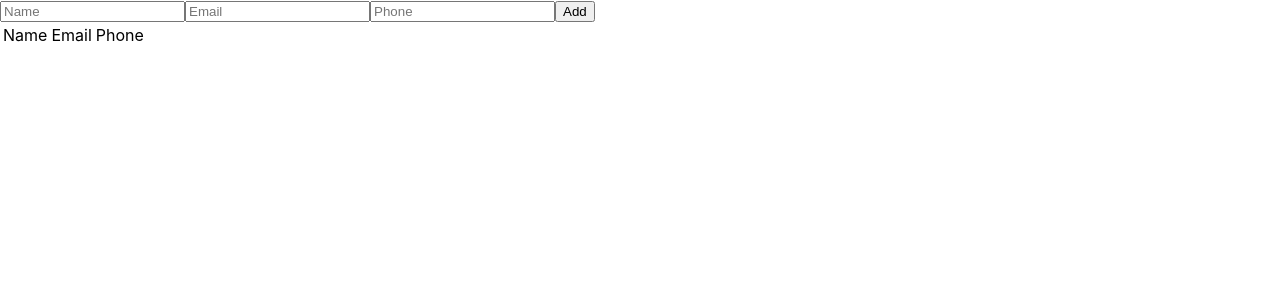
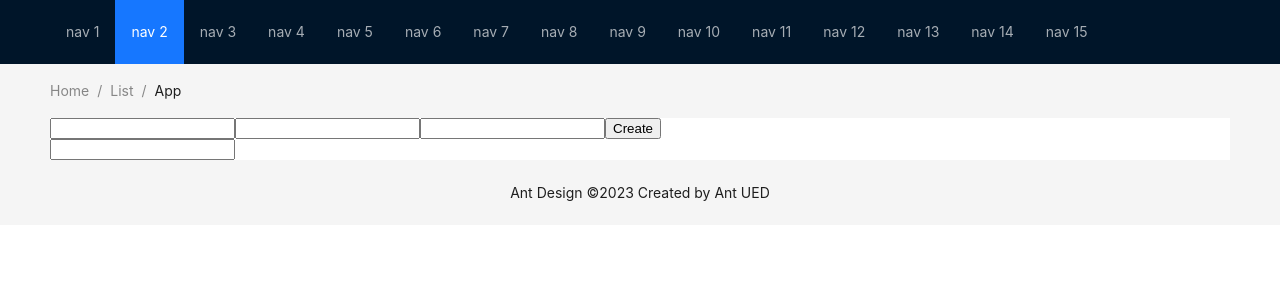
Before and after one commit to DuyTiger/reactJS, a React (Create React App) app in the folder demo/: page / in a window 1280 px wide. Shown: the top 300 px of the page. Built offline with nearby package versions, Linux system fonts and the light colour scheme.

Commit message:
antd + useMemo

```diff
--- /dev/null
+++ b/demo/craco.config.js
@@ -0,0 +1,4 @@
+/* craco.config.js */
+module.exports = {
+    // ...
+  };
--- a/demo/src/App.js
+++ b/demo/src/App.js
@@ -1,9 +1,59 @@
-import Bai4 from './components/Bai4'
+import { Breadcrumb, Layout, Menu, theme } from 'antd';
+import Bai4 from './components/Bai4';
 
+const { Header, Content, Footer } = Layout;
 const App = () => {
+  const {
+    token: { colorBgContainer },
+  } = theme.useToken();
   return (
-   <Bai4/>
+    <Layout className="layout">
+      <Header>
+        <div className="logo" />
+        <Menu
+          theme="dark"
+          mode="horizontal"
+          defaultSelectedKeys={['2']}
+          items={new Array(15).fill(null).map((_, index) => {
+            const key = index + 1;
+            return {
+              key,
+              label: `nav ${key}`,
+            };
+          })}
+        />
+      </Header>
+      <Content
+        style={{
+          padding: '0 50px',
+        }}
+      >
+        <Breadcrumb
+          style={{
+            margin: '16px 0',
+          }}
+        >
+          <Breadcrumb.Item>Home</Breadcrumb.Item>
+          <Breadcrumb.Item>List</Breadcrumb.Item>
+          <Breadcrumb.Item>App</Breadcrumb.Item>
+        </Breadcrumb>
+        <div
+          className="site-layout-content"
+          style={{
+            background: colorBgContainer,
+          }}
+        >
+          <Bai4 />
+        </div>
+      </Content>
+      <Footer
+        style={{
+          textAlign: 'center',
+        }}
+      >
+        Ant Design ©2023 Created by Ant UED
+      </Footer>
+    </Layout>
   );
-}
-
+};
 export default App;
--- a/demo/src/components/Bai4.js
+++ b/demo/src/components/Bai4.js
@@ -1,27 +1,39 @@
-import React from "react";
-import { useState, useEffect } from "react";
+import { useState, useEffect, useMemo } from "react";
+import FormUser from "./FormUser";
+import SreachBox from "./SreachBox";
 import TableUserList from "./TableUserList";
-import FormUser from "./FormUser";
 
 const DEFAULT_USER = { name: "", email: "", phone: "" };
+
 const Bai4 = () => {
+  const [formData, setFormData] = useState(DEFAULT_USER);
   const [userList, setUserList] = useState([]);
-  const [formData, setformData] = useState([DEFAULT_USER]);
-  const [keyword, setkeyworrd] = useState("");
-  const [searchUserList, setSearchUserList] = useState([]);
+  // const [searchUserList, setSearchUserList] = useState([]);
+  const [keyword, setKeyword] = useState("");
 
+  // useEffect(() => { // update nhieu du lieu
+  //   if (keyword !== "") {
+  //     const newUserList = userList.filter((item) => {
+  //       return item.name.includes(keyword) || item.email.includes(keyword)
+  //     });
 
-//   useEffect(() => {
-//     if (keyword !== ''){
-//         const newUserList = userList.filter((item) => {
-//             return item.name === keyword
-//         })
-//         setSearchUserList(newUserList)
-//     }
-//     else {
-//         setSearchUserList(userList)
-//     }
-//   })
+  //     setSearchUserList(newUserList);
+  //   } else {
+  //     setSearchUserList(userList);
+  //   }
+  // }, [keyword, userList]);
+  const searchUserList = useMemo(() => {
+    // update 1 du lieu
+    if (keyword !== "") {
+      const newUserList = userList.filter((item) => {
+        return item.name.includes(keyword) || item.email.includes(keyword);
+      });
+
+      return newUserList;
+    } else {
+      return userList;
+    }
+  }, [keyword, userList]);
 
   const onClick = () => {
     if (formData.id) {
@@ -29,8 +41,10 @@ const Bai4 = () => {
         if (item.id === formData.id) {
           return formData;
         }
+
         return item;
       });
+
       setUserList(newUserList);
     } else {
       setUserList([
@@ -42,33 +56,36 @@ const Bai4 = () => {
       ]);
     }
 
-    setformData(DEFAULT_USER);
+    setFormData(DEFAULT_USER);
   };
 
   const onEdit = (item) => {
-    setformData(item);
+    setFormData(item);
   };
+
   const onDelete = (item) => {
     const newUserList = userList.filter((user) => {
       return user.id !== item.id;
     });
+
     setUserList(newUserList);
   };
 
-//   const onSearch = (e) => {
-//     setkeyworrd(e.target.value)
-//   };
   return (
     <div>
       <FormUser
         formData={formData}
-        setformData={setformData}
-        onClick={onClick}
+        setFormData={setFormData}
+        onSubmit={onClick}
       />
-{/*
-      <input value={keyword} onChange={onSearch} /> */}
 
-      <TableUserList userList={userList} onEdit={onEdit} onDelete={onDelete} />
+      <SreachBox keyword={keyword} setKeyword={setKeyword} />
+
+      <TableUserList
+        dataSource={searchUserList}
+        onEdit={onEdit}
+        onDelete={onDelete}
+      />
     </div>
   );
 };
--- a/demo/src/components/FormUser/index.js
+++ b/demo/src/components/FormUser/index.js
@@ -1,35 +1,22 @@
-const FormUser = (props) => {
+
+const FormUser = ({ formData, setFormData, onSubmit }) => {
+
   const onChange = (e) => {
     const name = e.target.name;
     const value = e.target.value;
-    props.setformData({
-      ...props.formData,
+
+    setFormData({
+      ...formData,
       [name]: value,
     });
   };
+
   return (
     <div>
-      <div>
-        <input
-          name="name"
-          placeholder="Name"
-          value={props.formData.name}
-          onChange={onChange}
-        />
-        <input
-          name="email"
-          placeholder="Email"
-          value={props.formData.email}
-          onChange={onChange}
-        />
-        <input
-          name="phone"
-          placeholder="Phone"
-          value={props.formData.phone}
-          onChange={onChange}
-        />
-        <button onClick={props.onClick}>{props.formData.id ? "Edit" : "Add"}</button>
-      </div>
+        <input name="name" value={formData.name} onChange={onChange} />
+        <input name="email" value={formData.email} onChange={onChange} />
+        <input name="phone" value={formData.phone} onChange={onChange} />
+        <button onClick={onSubmit}>{formData.id ? "Edit" : "Create"}</button>
     </div>
   );
 };
--- /dev/null
+++ b/demo/src/components/SreachBox/index.js
@@ -0,0 +1,9 @@
+const SreachBox = ({keyword, setKeyword}) => {
+  const onChange = (e) => {
+    setKeyword(e.target.value);
+  };
+
+  return <input value={keyword} onChange={onChange} />;
+};
+
+export default SreachBox;
--- a/demo/src/components/TableUserList/index.js
+++ b/demo/src/components/TableUserList/index.js
@@ -1,40 +1,40 @@
-const TableuserList = (props) => {
-    return (
-      <table border>
-        <tr>
-          <td>Name </td>
-          <td>Email</td>
-          <td>Phone</td>
-        </tr>
-        {props.userList.map((item) => {
-          return (
-            <tr>
-              <td>{item.name} </td>
-              <td>{item.email} </td>
-              <td>{item.phone} </td>
-              <td>
-                <button
-                  onClick={(e) => {
-                    props.onEdit(item);
-                  }}
-                >
-                  Edit
-                </button>
-              </td>
-              <td>
-                <button
-                  onClick={(e) => {
-                    props.onDelete(item);
-                  }}
-                >
-                  Delete
-                </button>
-              </td>
-            </tr>
-          );
-        })}
-      </table>
-    );
-  };
+import { Table } from "antd";
 
-  export default TableuserList;
+const TableUserList = (props) => {
+  const dataSource = [
+    {
+      key: '1',
+      name: 'Mike',
+      email: 32,
+      phone: '10 Downing Street',
+    },
+    {
+      key: '2',
+      name: 'John',
+      email: 42,
+      phone: '10 Downing Street',
+    },
+  ];
+
+  const columns = [
+    {
+      title: 'Name',
+      dataIndex: 'name',
+      key: 'name',
+    },
+    {
+      title: 'email',
+      dataIndex: 'email',
+      key: 'email',
+    },
+    {
+      title: 'phone',
+      dataIndex: 'phone',
+      key: 'phone',
+    },
+  ];
+
+  <Table dataSource={dataSource} columns={columns} />;
+};
+
+export default TableUserList;
--- a/demo/src/index.css
+++ b/demo/src/index.css
@@ -5,6 +5,8 @@ body {
     sans-serif;
   -webkit-font-smoothing: antialiased;
   -moz-osx-font-smoothing: grayscale;
+
+
 }
 
 code {
```
Also changed, not shown: demo/package.json (+5 -4 lines), 1 other file (tests, documents, lock files or other folders).
